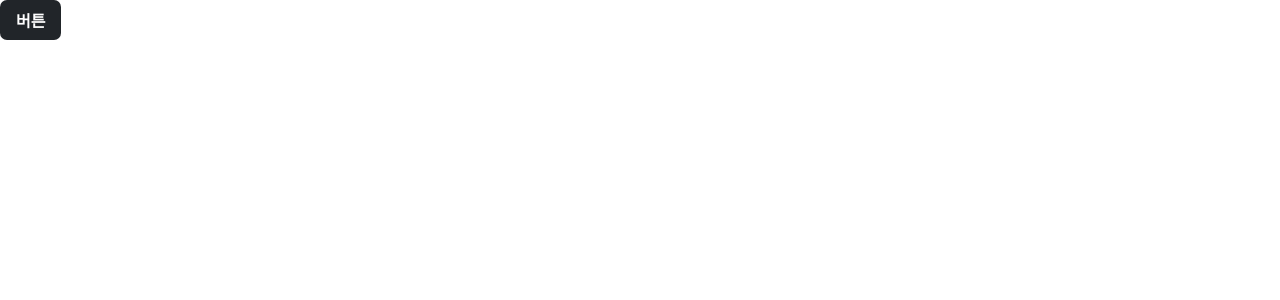
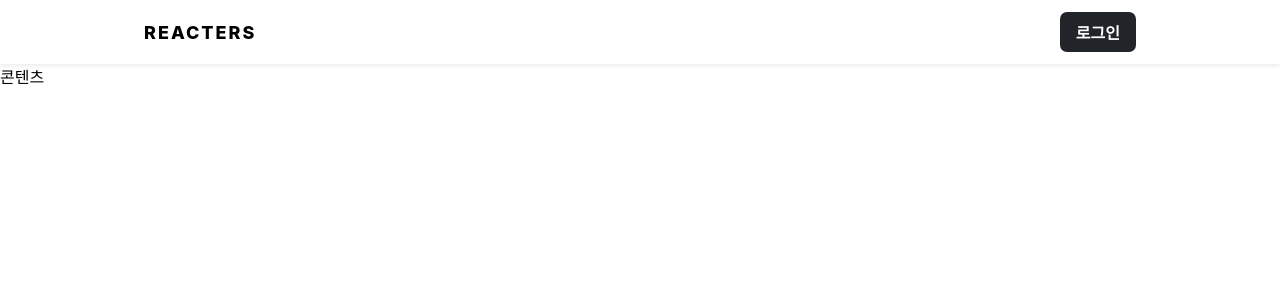
Before and after one commit to Lee-eunjoo-love/blog-frontend, a React (Create React App) app: page / in a window 1280 px wide. Shown: the top 300 px of the page. Built offline with nearby package versions, Linux system fonts and the light colour scheme.

Commit message:
[UI] 헤더 컴포넌트 생성

```diff
--- a/src/components/common/Button.js
+++ b/src/components/common/Button.js
@@ -1,7 +1,9 @@
 import styled, { css } from 'styled-components';
 import palette from '../../lib/styles/palette';
+import { useNavigate } from 'react-router-dom';
+import { Link } from 'react-router-dom';
 
-const StyledButton = styled.button`
+const buttonStyle = css`
   border: none;
   border-radius: 7px;
   font-size: 1rem;
@@ -35,7 +37,41 @@ const StyledButton = styled.button`
     `}
 `;
 
-const Button = (props) => <StyledButton {...props} />;
+// #. useNavigate 사용하영 페이지 이동하는 컴포넌트
+const StyledButton = styled.button`
+  ${buttonStyle}
+`;
+
+// #. useNavigate 대신 Link 컴포넌트 직접 사용으로 페이지 이동하는 컴포넌트
+const StyledLink = styled(Link)`
+  ${buttonStyle}
+`;
+
+/*const Button = ({ to, ...rest }) => {
+  const navigate = useNavigate();
+  const onClick = (e) => {
+    // #. to 값이 props 로 전달된 경우 to 페이지로 이동
+    if (to) {
+      navigate(to);
+    }
+
+    // #. onClick 이벤트가 props 로 전달된 경우 props의 onClick 이벤트 트리거
+    if (rest.onClick) {
+      rest.onClick(e);
+    }
+  };
+
+  return <StyledButton {...rest} onClick={onClick} />;
+};*/
+const Button = (props) => {
+  // #. props 에 to 값이 전달되면 Link 를 사용하여 페이지 이동하는 컴포넌트
+  // #. props 에 to 값이 전달되지 않으면 Button 을 사용하여 페이지 이동하는 컴포넌트
+  return props.to ? (
+    <StyledLink {...props} cyan={props.cyan ? 1 : 0} />
+  ) : (
+    <StyledButton {...props} />
+  );
+};
 
 export default Button;
 
@@ -47,3 +83,13 @@ export default Button;
  * 그 안에 StyledButton 을 렌더링하여
  * 자동 import 되도록 함.
  */
+
+/**
+ * StyledLink
+ * props.cyan 값을 숫자 1과 0으로 변환해준 이유?
+ * styled() 함수로 감싸 만든 컴포넌트의 경우 임의 props 가 필터링되지 않기 때문
+ * (styled.button 으로 만든 컴포넌트의 경우 cyan 같은 임의 props는 자동으로 필터링되어 스타일을 만드는 용도로만 사용되고 실제 button 엘리번트 속성에 전달되지 않음)
+ * 필터링이 되지 않으면 cyan={true} 라는 값이 Link 에서 사용하는 a태그에 그대로 전달되는데 a태그는 boolean 값이 임의 props로 설정되는 것이 허용되지 않고 숫자 문자열만 허용하므로 변환해 줌.
+ *
+ * Button 보다 Link 사용 권장.
+ */
--- /dev/null
+++ b/src/components/common/Header.js
@@ -0,0 +1,62 @@
+import styled from 'styled-components';
+import Responsive from './Responsive';
+import Button from './Button';
+import { Link } from 'react-router-dom';
+
+const HeaderBlock = styled.div`
+  position: fixed;
+  width: 100%;
+  background: white;
+  box-shadow: 0px 2px 4px rgba(0, 0, 0, 0.08);
+`;
+
+// #. Responsive 컴포넌트 속성에 스타일을 추가해 새로운 컴포넌트 생성
+const Wrapper = styled(Responsive)`
+  height: 4rem;
+  display: flex;
+  align-items: center;
+  justify-content: space-between; /* 자식 엘리먼트 사이의 여백 최대로 설정 */
+  .logo {
+    font-size: 1.125rem;
+    font-weight: 800;
+    letter-spacing: 2px;
+  }
+  .right {
+    display: flex;
+    align-items: center;
+  }
+`;
+
+// #. 헤더가 fixed 로 되어 있으므로 페이지의 콘텐츠가 4rem 아래에 나타나도록 해 주는 컴포넌트
+const Spacer = styled.div`
+  height: 4rem;
+`;
+
+const Header = () => {
+  return (
+    <>
+      <HeaderBlock>
+        <Wrapper>
+          <Link to="/" className="logo">
+            REACTERS
+          </Link>
+          <div className="right">
+            <Button to="/login">로그인</Button>
+          </div>
+        </Wrapper>
+      </HeaderBlock>
+      <Spacer />
+    </>
+  );
+};
+
+export default Header;
+
+/**
+ * style-components 로 만든 컴포넌트인
+ * StyledButton 을 바로 내보내기하면
+ * 자동 import 가 제대로 작동하지 않으므로
+ * Button 리액트 컴포넌트를 만들고
+ * 그 안에 StyledButton 을 렌더링하여
+ * 자동 import 되도록 함.
+ */
--- /dev/null
+++ b/src/components/common/Responsive.js
@@ -0,0 +1,32 @@
+import styled from 'styled-components';
+
+const ResponsiveBlock = styled.div`
+  padding-left: 1rem;
+  padding-right: 1rem;
+  width: 1024px;
+  margin: 0 auto; /* 중앙 정렬 */
+
+  /* 브라우저 크기에 따라 가로 크기 변경 */
+  @media (max-width: 1024px) {
+    width: 768px;
+  }
+  @media (max-width: 768px) {
+    width: 100%;
+  }
+`;
+
+const Responsive = ({ children, ...rest }) => {
+  // #. style, className, onClick, onMouseMove 등의 props 를 사용할 수 있도록 ...rest 를 사용하여 ResponsiveBlock 에 전달
+  return <ResponsiveBlock {...rest}>{children}</ResponsiveBlock>;
+};
+
+export default Responsive;
+
+/**
+ * style-components 로 만든 컴포넌트인
+ * StyledButton 을 바로 내보내기하면
+ * 자동 import 가 제대로 작동하지 않으므로
+ * Button 리액트 컴포넌트를 만들고
+ * 그 안에 StyledButton 을 렌더링하여
+ * 자동 import 되도록 함.
+ */
--- a/src/pages/post/PostListPage.js
+++ b/src/pages/post/PostListPage.js
@@ -1,9 +1,10 @@
-import Button from '../../components/common/Button';
+import Header from '../../components/common/Header';
 
 const PostListPage = () => {
   return (
     <>
-      <Button>버튼</Button>
+      <Header />
+      <div>콘텐츠</div>
     </>
   );
 };
```
